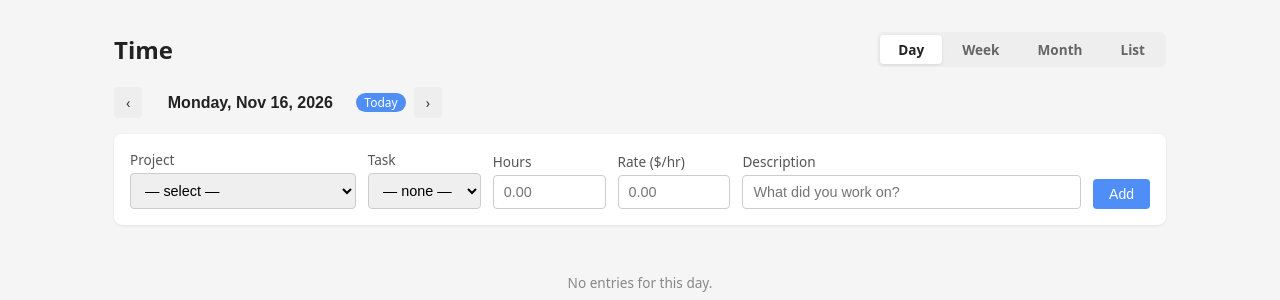
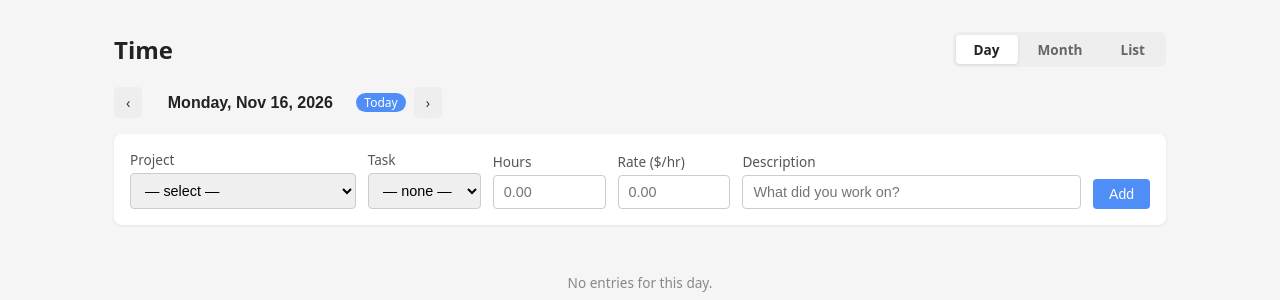
Before and after one commit to BASECAMP70/BASECAMPARB, a Flask app: page /time in a window 1280 px wide. Shown: the part 52-352 px from the top of the page. Run offline with Flask 3, Linux system fonts and the light colour scheme.

Commit message:
feat: hide week view tab from navigation
Co-Authored-By: Claude Sonnet 4.6 <noreply@anthropic.com>

```diff
--- a/timesheet/templates/time.html
+++ b/timesheet/templates/time.html
@@ -11,10 +11,8 @@
 <div style="display:flex;justify-content:space-between;align-items:center;margin-bottom:1.25rem">
   <h1 style="margin:0">Time</h1>
   <div class="time-tabs">
-    <a class="time-tab{% if view == 'day' %} active{% endif %}"
+    <a class="time-tab{% if view == 'day' or view == 'week' or not view %} active{% endif %}"
        href="/time?view=day&date={{ day_date.isoformat() }}">Day</a>
-    <a class="time-tab{% if view == 'week' or not view %} active{% endif %}"
-       href="/time?view=week&week={{ week_start.isoformat() }}">Week</a>
     <a class="time-tab{% if view == 'month' %} active{% endif %}"
        href="/time?view=month&month={{ '%04d-%02d'|format(m_year, m_month) }}">Month</a>
     <a class="time-tab{% if view == 'list' %} active{% endif %}"
```
